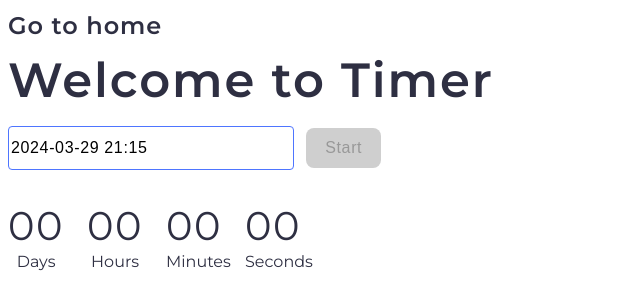
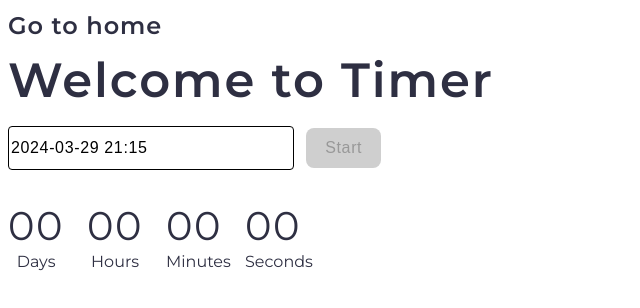
Before and after one commit to Yilchik/goit-js-hw-10, a website built with Vite: page src/1-timer.html in a window 1280 px wide. In both pictures the pointer is over the input 151 px from the left and 148 px from the top of the page. Shown: the whole page, without its empty margins (0-640 px from the left). Built offline with nearby package versions, Linux system fonts and the light colour scheme.

Commit message:
1-timer-css

```diff
--- a/src/css/1-timer.css
+++ b/src/css/1-timer.css
@@ -1,4 +1,5 @@
 @import url('./reset.css');
+
 input,
 input:disabled:hover {
   width: 280px;
@@ -6,7 +7,6 @@ input:disabled:hover {
   border-radius: 4px;
   background: #fff;
   border: 1px solid #808080;
-
   font-weight: 400;
   font-size: 16px;
   line-height: 1.5;
@@ -14,13 +14,17 @@ input:disabled:hover {
   margin-right: 8px;
   margin-bottom: 32px;
 }
-input:hover,
-input:focus-visible {
+
+input:hover {
+  border: 1px solid #000;
+}
+
+input:active {
   border: 1px solid #4e75ff;
-  outline: 1px;
-  border-radius: 4px;
-  width: 280px;
-  height: 40px;
+}
+
+input:disabled:hover {
+  cursor: not-allowed;
 }
 
 button {
@@ -29,17 +33,22 @@ button {
   padding: 8px 16px;
   width: 75px;
   height: auto;
-
   font-weight: 500;
   font-size: 16px;
   line-height: 1.5;
   letter-spacing: 0.04em;
-  color: #989898;
+  color: #fff;
   background: #4e75ff;
+}
+
+button:hover {
+  background: #6c8cff;
 }
 
 button:disabled {
   background: #cfcfcf;
+  color: #989898;
+  cursor: not-allowed;
 }
 
 .timer {
```
